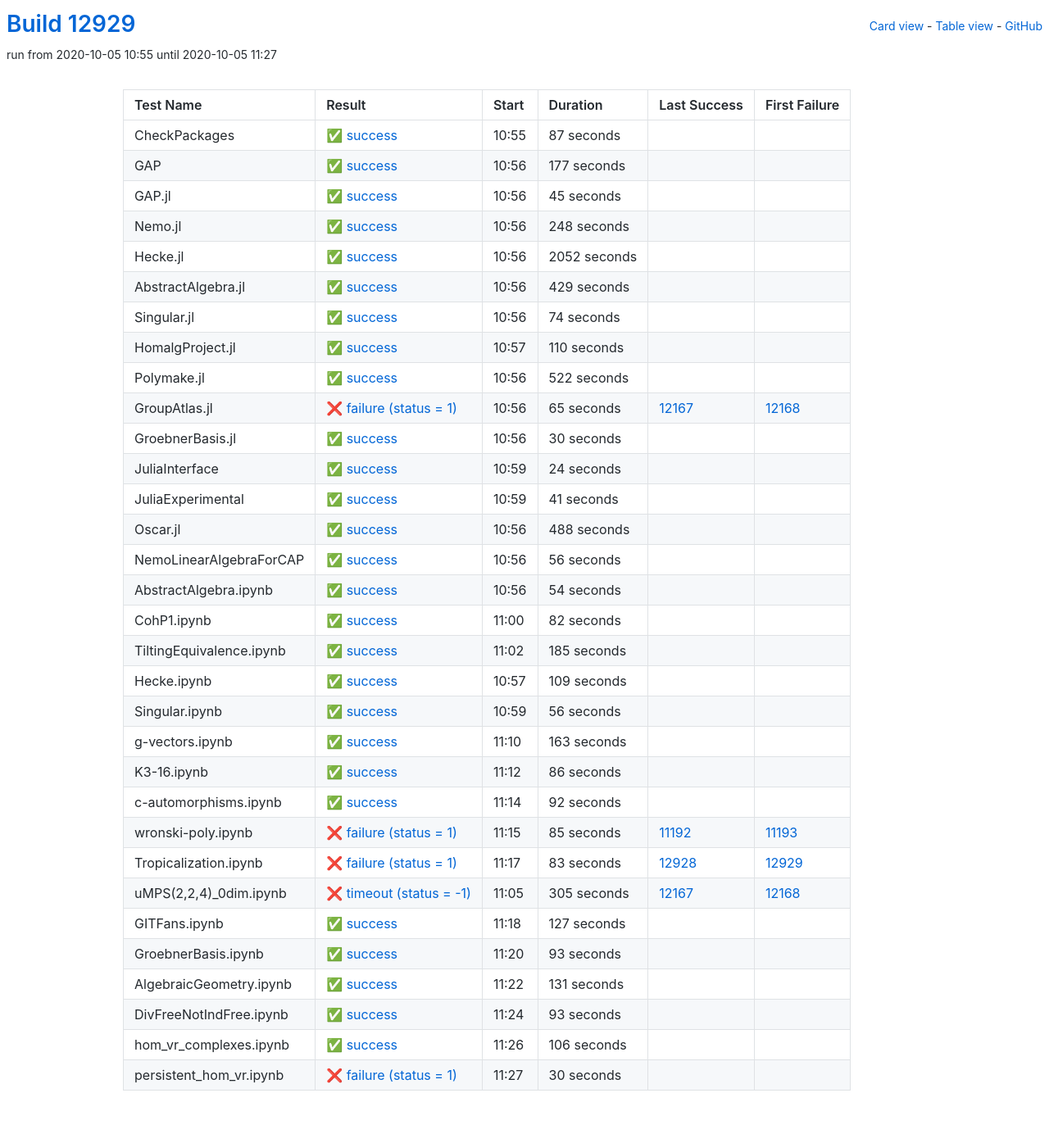
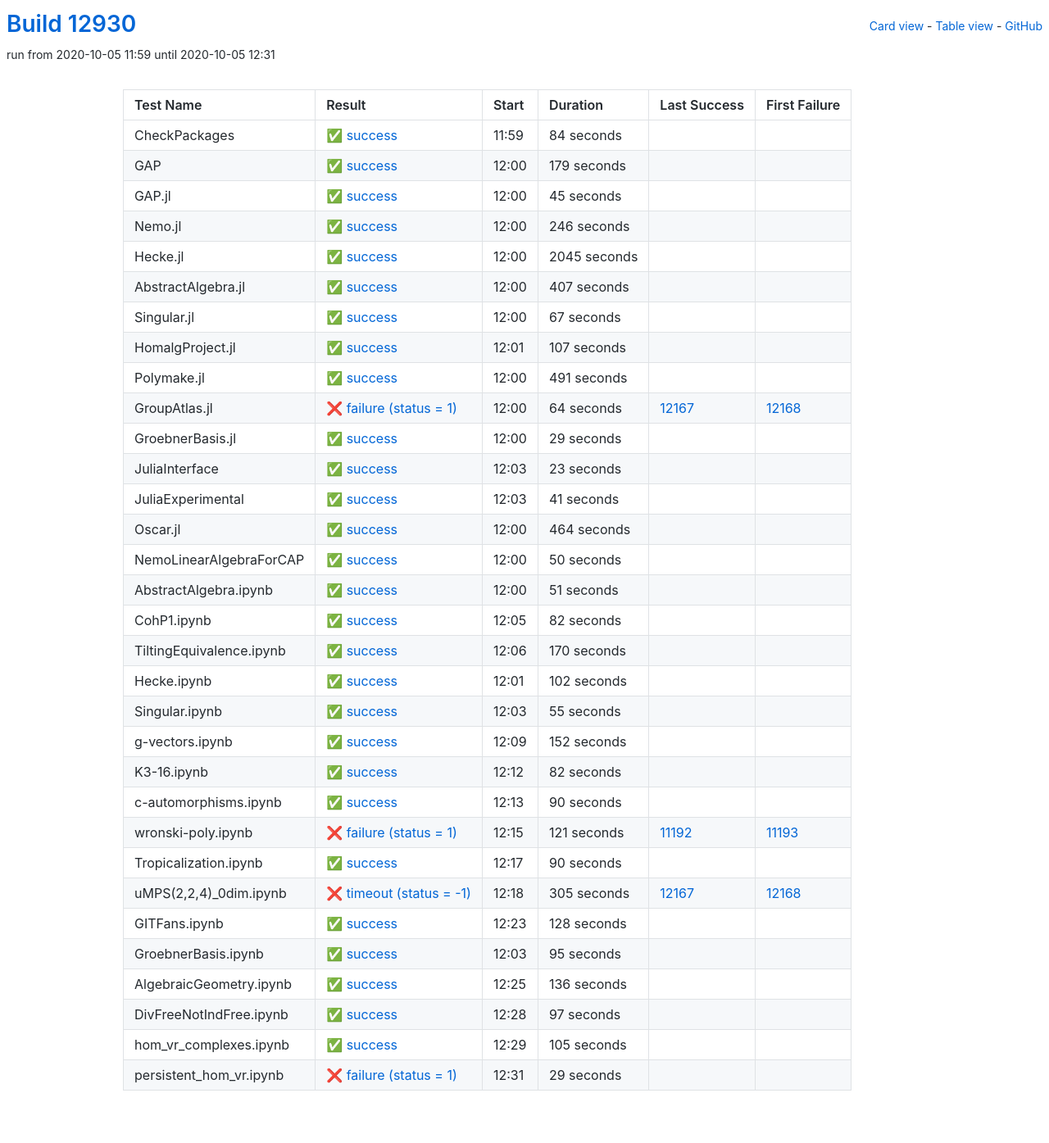
Before and after one commit to oscar-system/oscar-ci-status, a Jekyll site: the page built from table.html, in a window 1280 px wide. Shown: the whole page at 82% size. Built offline with Jekyll 4.4.1, drawn with Linux system fonts in a browser that asks for light colours.

Commit message:
Build #12930

```diff
--- a/_data/ci.yml
+++ b/_data/ci.yml
@@ -1,6 +1,6 @@
 ---
-build: 12929
-build_url: https://oscarci.mathematik.uni-kl.de/job/oscar/12929/
+build: 12930
+build_url: https://oscarci.mathematik.uni-kl.de/job/oscar/12930/
 job: oscar
 organization: oscar-system
 repo: oscar-ci-status
@@ -8,32 +8,32 @@
 tests:
 - name: CheckPackages
   id: checkpackages
-  log: https://oscarci.mathematik.uni-kl.de/job/oscar/12929/artifact/logs/build-12929/CheckPackages.log
-  start: 2020-10-05 10:55
+  log: https://oscarci.mathematik.uni-kl.de/job/oscar/12930/artifact/logs/build-12930/CheckPackages.log
+  start: 2020-10-05 11:59
   success: true
   exitcode: 0
   status: success
-  duration: 87
+  duration: 84
   last_success: false
   last_success_url:
   first_failure: false
   first_failure_url:
 - name: GAP
   id: gap
-  log: https://oscarci.mathematik.uni-kl.de/job/oscar/12929/artifact/logs/build-12929/GAP.log
-  start: 2020-10-05 10:56
+  log: https://oscarci.mathematik.uni-kl.de/job/oscar/12930/artifact/logs/build-12930/GAP.log
+  start: 2020-10-05 12:00
   success: true
   exitcode: 0
   status: success
-  duration: 177
+  duration: 179
   last_success: false
   last_success_url:
   first_failure: false
   first_failure_url:
 - name: GAP.jl
   id: gap-jl
-  log: https://oscarci.mathematik.uni-kl.de/job/oscar/12929/artifact/logs/build-12929/GAP.jl.log
-  start: 2020-10-05 10:56
+  log: https://oscarci.mathematik.uni-kl.de/job/oscar/12930/artifact/logs/build-12930/GAP.jl.log
+  start: 2020-10-05 12:00
   success: true
   exitcode: 0
   status: success
@@ -44,116 +44,116 @@
   first_failure_url:
 - name: Nemo.jl
   id: nemo-jl
-  log: https://oscarci.mathematik.uni-kl.de/job/oscar/12929/artifact/logs/build-12929/Nemo.jl.log
-  start: 2020-10-05 10:56
+  log: https://oscarci.mathematik.uni-kl.de/job/oscar/12930/artifact/logs/build-12930/Nemo.jl.log
+  start: 2020-10-05 12:00
   success: true
   exitcode: 0
   status: success
-  duration: 248
+  duration: 246
   last_success: false
   last_success_url:
   first_failure: false
   first_failure_url:
 - name: Hecke.jl
   id: hecke-jl
-  log: https://oscarci.mathematik.uni-kl.de/job/oscar/12929/artifact/logs/build-12929/Hecke.jl.log
-  start: 2020-10-05 10:56
+  log: https://oscarci.mathematik.uni-kl.de/job/oscar/12930/artifact/logs/build-12930/Hecke.jl.log
+  start: 2020-10-05 12:00
   success: true
   exitcode: 0
   status: success
-  duration: 2052
+  duration: 2045
   last_success: false
   last_success_url:
   first_failure: false
   first_failure_url:
 - name: AbstractAlgebra.jl
   id: abstractalgebra-jl
-  log: https://oscarci.mathematik.uni-kl.de/job/oscar/12929/artifact/logs/build-12929/AbstractAlgebra.jl.log
-  start: 2020-10-05 10:56
+  log: https://oscarci.mathematik.uni-kl.de/job/oscar/12930/artifact/logs/build-12930/AbstractAlgebra.jl.log
+  start: 2020-10-05 12:00
   success: true
   exitcode: 0
   status: success
-  duration: 429
+  duration: 407
   last_success: false
   last_success_url:
   first_failure: false
   first_failure_url:
 - name: Singular.jl
   id: singular-jl
-  log: https://oscarci.mathematik.uni-kl.de/job/oscar/12929/artifact/logs/build-12929/Singular.jl.log
-  start: 2020-10-05 10:56
+  log: https://oscarci.mathematik.uni-kl.de/job/oscar/12930/artifact/logs/build-12930/Singular.jl.log
+  start: 2020-10-05 12:00
   success: true
   exitcode: 0
   status: success
-  duration: 74
+  duration: 67
   last_success: false
   last_success_url:
   first_failure: false
   first_failure_url:
 - name: HomalgProject.jl
   id: homalgproject-jl
-  log: https://oscarci.mathematik.uni-kl.de/job/oscar/12929/artifact/logs/build-12929/HomalgProject.jl.log
-  start: 2020-10-05 10:57
+  log: https://oscarci.mathematik.uni-kl.de/job/oscar/12930/artifact/logs/build-12930/HomalgProject.jl.log
+  start: 2020-10-05 12:01
   success: true
   exitcode: 0
   status: success
-  duration: 110
+  duration: 107
   last_success: false
   last_success_url:
   first_failure: false
   first_failure_url:
 - name: Polymake.jl
   id: polymake-jl
-  log: https://oscarci.mathematik.uni-kl.de/job/oscar/12929/artifact/logs/build-12929/Polymake.jl.log
-  start: 2020-10-05 10:56
+  log: https://oscarci.mathematik.uni-kl.de/job/oscar/12930/artifact/logs/build-12930/Polymake.jl.log
+  start: 2020-10-05 12:00
   success: true
   exitcode: 0
   status: success
-  duration: 522
+  duration: 491
   last_success: false
   last_success_url:
   first_failure: false
   first_failure_url:
 - name: GroupAtlas.jl
   id: groupatlas-jl
-  log: https://oscarci.mathematik.uni-kl.de/job/oscar/12929/artifact/logs/build-12929/GroupAtlas.jl.log
-  start: 2020-10-05 10:56
+  log: https://oscarci.mathematik.uni-kl.de/job/oscar/12930/artifact/logs/build-12930/GroupAtlas.jl.log
+  start: 2020-10-05 12:00
   success: false
   exitcode: 1
   status: failure
-  duration: 65
+  duration: 64
   last_success: 12167
   last_success_url: https://oscarci.mathematik.uni-kl.de/job/oscar/12167/
   first_failure: 12168
   first_failure_url: https://oscarci.mathematik.uni-kl.de/job/oscar/12168/
 - name: GroebnerBasis.jl
   id: groebnerbasis-jl
-  log: https://oscarci.mathematik.uni-kl.de/job/oscar/12929/artifact/logs/build-12929/GroebnerBasis.jl.log
-  start: 2020-10-05 10:56
+  log: https://oscarci.mathematik.uni-kl.de/job/oscar/12930/artifact/logs/build-12930/GroebnerBasis.jl.log
+  start: 2020-10-05 12:00
   success: true
   exitcode: 0
   status: success
-  duration: 30
+  duration: 29
   last_success: false
   last_success_url:
   first_failure: false
   first_failure_url:
 - name: JuliaInterface
   id: juliainterface
-  log: https://oscarci.mathematik.uni-kl.de/job/oscar/12929/artifact/logs/build-12929/JuliaInterface.log
-  start: 2020-10-05 10:59
+  log: https://oscarci.mathematik.uni-kl.de/job/oscar/12930/artifact/logs/build-12930/JuliaInterface.log
+  start: 2020-10-05 12:03
   success: true
   exitcode: 0
   status: success
-  duration: 24
+  duration: 23
   last_success: false
   last_success_url:
   first_failure: false
   first_failure_url:
 - name: JuliaExperimental
   id: juliaexperimental
-  log: https://oscarci.mathematik.uni-kl.de/job/oscar/12929/artifact/logs/build-12929/JuliaExperimental.log
-  start: 2020-10-05 10:59
+  log: https://oscarci.mathematik.uni-kl.de/job/oscar/12930/artifact/logs/build-12930/JuliaExperimental.log
+  start: 2020-10-05 12:03
   success: true
   exitcode: 0
   status: success
@@ -164,44 +164,44 @@
   first_failure_url:
 - name: Oscar.jl
   id: oscar-jl
-  log: https://oscarci.mathematik.uni-kl.de/job/oscar/12929/artifact/logs/build-12929/Oscar.jl.log
-  start: 2020-10-05 10:56
+  log: https://oscarci.mathematik.uni-kl.de/job/oscar/12930/artifact/logs/build-12930/Oscar.jl.log
+  start: 2020-10-05 12:00
   success: true
   exitcode: 0
   status: success
-  duration: 488
+  duration: 464
   last_success: false
   last_success_url:
   first_failure: false
   first_failure_url:
 - name: NemoLinearAlgebraForCAP
   id: nemolinearalgebraforcap
-  log: https://oscarci.mathematik.uni-kl.de/job/oscar/12929/artifact/logs/build-12929/NemoLinearAlgebraForCAP.log
-  start: 2020-10-05 10:56
+  log: https://oscarci.mathematik.uni-kl.de/job/oscar/12930/artifact/logs/build-12930/NemoLinearAlgebraForCAP.log
+  start: 2020-10-05 12:00
   success: true
   exitcode: 0
   status: success
-  duration: 56
+  duration: 50
   last_success: false
   last_success_url:
   first_failure: false
   first_failure_url:
 - name: AbstractAlgebra.ipynb
   id: abstractalgebra-ipynb
-  log: https://oscarci.mathematik.uni-kl.de/job/oscar/12929/artifact/logs/build-12929/AbstractAlgebra.ipynb.log
-  start: 2020-10-05 10:56
+  log: https://oscarci.mathematik.uni-kl.de/job/oscar/12930/artifact/logs/build-12930/AbstractAlgebra.ipynb.log
+  start: 2020-10-05 12:00
   success: true
   exitcode: 0
   status: success
-  duration: 54
+  duration: 51
   last_success: false
   last_success_url:
   first_failure: false
   first_failure_url:
 - name: CohP1.ipynb
   id: cohp1-ipynb
-  log: https://oscarci.mathematik.uni-kl.de/job/oscar/12929/artifact/logs/build-12929/CohP1.ipynb.log
-  start: 2020-10-05 11:00
+  log: https://oscarci.mathematik.uni-kl.de/job/oscar/12930/artifact/logs/build-12930/CohP1.ipynb.log
+  start: 2020-10-05 12:05
   success: true
   exitcode: 0
   status: success
@@ -212,104 +212,104 @@
   first_failure_url:
 - name: TiltingEquivalence.ipynb
   id: tiltingequivalence-ipynb
-  log: https://oscarci.mathematik.uni-kl.de/job/oscar/12929/artifact/logs/build-12929/TiltingEquivalence.ipynb.log
-  start: 2020-10-05 11:02
+  log: https://oscarci.mathematik.uni-kl.de/job/oscar/12930/artifact/logs/build-12930/TiltingEquivalence.ipynb.log
+  start: 2020-10-05 12:06
   success: true
   exitcode: 0
   status: success
-  duration: 185
+  duration: 170
   last_success: false
   last_success_url:
   first_failure: false
   first_failure_url:
 - name: Hecke.ipynb
   id: hecke-ipynb
-  log: https://oscarci.mathematik.uni-kl.de/job/oscar/12929/artifact/logs/build-12929/Hecke.ipynb.log
-  start: 2020-10-05 10:57
+  log: https://oscarci.mathematik.uni-kl.de/job/oscar/12930/artifact/logs/build-12930/Hecke.ipynb.log
+  start: 2020-10-05 12:01
   success: true
   exitcode: 0
   status: success
-  duration: 109
+  duration: 102
   last_success: false
   last_success_url:
   first_failure: false
   first_failure_url:
 - name: Singular.ipynb
   id: singular-ipynb
-  log: https://oscarci.mathematik.uni-kl.de/job/oscar/12929/artifact/logs/build-12929/Singular.ipynb.log
-  start: 2020-10-05 10:59
+  log: https://oscarci.mathematik.uni-kl.de/job/oscar/12930/artifact/logs/build-12930/Singular.ipynb.log
+  start: 2020-10-05 12:03
   success: true
   exitcode: 0
   status: success
-  duration: 56
+  duration: 55
   last_success: false
   last_success_url:
   first_failure: false
   first_failure_url:
 - name: g-vectors.ipynb
   id: g-vectors-ipynb
-  log: https://oscarci.mathematik.uni-kl.de/job/oscar/12929/artifact/logs/build-12929/g-vectors.ipynb.log
-  start: 2020-10-05 11:10
+  log: https://oscarci.mathematik.uni-kl.de/job/oscar/12930/artifact/logs/build-12930/g-vectors.ipynb.log
+  start: 2020-10-05 12:09
   success: true
   exitcode: 0
   status: success
-  duration: 163
+  duration: 152
   last_success: false
   last_success_url:
   first_failure: false
   first_failure_url:
 - name: K3-16.ipynb
   id: k3-16-ipynb
-  log: https://oscarci.mathematik.uni-kl.de/job/oscar/12929/artifact/logs/build-12929/K3-16.ipynb.log
-  start: 2020-10-05 11:12
+  log: https://oscarci.mathematik.uni-kl.de/job/oscar/12930/artifact/logs/build-12930/K3-16.ipynb.log
+  start: 2020-10-05 12:12
   success: true
   exitcode: 0
   status: success
-  duration: 86
+  duration: 82
   last_success: false
   last_success_url:
   first_failure: false
   first_failure_url:
 - name: c-automorphisms.ipynb
   id: c-automorphisms-ipynb
-  log: https://oscarci.mathematik.uni-kl.de/job/oscar/12929/artifact/logs/build-12929/c-automorphisms.ipynb.log
-  start: 2020-10-05 11:14
+  log: https://oscarci.mathematik.uni-kl.de/job/oscar/12930/artifact/logs/build-12930/c-automorphisms.ipynb.log
+  start: 2020-10-05 12:13
   success: true
   exitcode: 0
   status: success
-  duration: 92
+  duration: 90
   last_success: false
   last_success_url:
   first_failure: false
   first_failure_url:
 - name: wronski-poly.ipynb
   id: wronski-poly-ipynb
-  log: https://oscarci.mathematik.uni-kl.de/job/oscar/12929/artifact/logs/build-12929/wronski-poly.ipynb.log
-  start: 2020-10-05 11:15
+  log: https://oscarci.mathematik.uni-kl.de/job/oscar/12930/artifact/logs/build-12930/wronski-poly.ipynb.log
+  start: 2020-10-05 12:15
   success: false
   exitcode: 1
   status: failure
-  duration: 85
+  duration: 121
   last_success: 11192
   last_success_url: https://oscarci.mathematik.uni-kl.de/job/oscar/11192/
   first_failure: 11193
   first_failure_url: https://oscarci.mathematik.uni-kl.de/job/oscar/11193/
 - name: Tropicalization.ipynb
   id: tropicalization-ipynb
-  log: https://oscarci.mathematik.uni-kl.de/job/oscar/12929/artifact/logs/build-12929/Tropicalization.ipynb.log
-  start: 2020-10-05 11:17
-  success: false
-  exitcode: 1
-  status: failure
-  duration: 83
-  last_success: 12928
-  last_success_url: https://oscarci.mathematik.uni-kl.de/job/oscar/12928/
-  first_failure: 12929
-  first_failure_url: https://oscarci.mathematik.uni-kl.de/job/oscar/12929/
+  log: https://oscarci.mathematik.uni-kl.de/job/oscar/12930/artifact/logs/build-12930/Tropicalization.ipynb.log
+  start: 2020-10-05 12:17
+  success: true
+  exitcode: 0
+  status: success
+  duration: 90
+  last_success: false
+  last_success_url:
+  first_failure: false
+  first_failure_url:
 - name: uMPS(2,2,4)_0dim.ipynb
   id: umps-2-2-4-0dim-ipynb
-  log: https://oscarci.mathematik.uni-kl.de/job/oscar/12929/artifact/logs/build-12929/uMPS-2-2-4-_0dim.ipynb.log
-  start: 2020-10-05 11:05
+  log: https://oscarci.mathematik.uni-kl.de/job/oscar/12930/artifact/logs/build-12930/uMPS-2-2-4-_0dim.ipynb.log
+  start: 2020-10-05 12:18
   success: false
   exitcode: -1
   status: timeout
@@ -320,72 +320,72 @@
   first_failure_url: https://oscarci.mathematik.uni-kl.de/job/oscar/12168/
 - name: GITFans.ipynb
   id: gitfans-ipynb
-  log: https://oscarci.mathematik.uni-kl.de/job/oscar/12929/artifact/logs/build-12929/GITFans.ipynb.log
-  start: 2020-10-05 11:18
+  log: https://oscarci.mathematik.uni-kl.de/job/oscar/12930/artifact/logs/build-12930/GITFans.ipynb.log
+  start: 2020-10-05 12:23
   success: true
   exitcode: 0
   status: success
-  duration: 127
+  duration: 128
   last_success: false
   last_success_url:
   first_failure: false
   first_failure_url:
 - name: GroebnerBasis.ipynb
   id: groebnerbasis-ipynb
-  log: https://oscarci.mathematik.uni-kl.de/job/oscar/12929/artifact/logs/build-12929/GroebnerBasis.ipynb.log
-  start: 2020-10-05 11:20
+  log: https://oscarci.mathematik.uni-kl.de/job/oscar/12930/artifact/logs/build-12930/GroebnerBasis.ipynb.log
+  start: 2020-10-05 12:03
   success: true
   exitcode: 0
   status: success
-  duration: 93
+  duration: 95
   last_success: false
   last_success_url:
   first_failure: false
   first_failure_url:
 - name: AlgebraicGeometry.ipynb
   id: algebraicgeometry-ipynb
-  log: https://oscarci.mathematik.uni-kl.de/job/oscar/12929/artifact/logs/build-12929/AlgebraicGeometry.ipynb.log
-  start: 2020-10-05 11:22
+  log: https://oscarci.mathematik.uni-kl.de/job/oscar/12930/artifact/logs/build-12930/AlgebraicGeometry.ipynb.log
+  start: 2020-10-05 12:25
   success: true
   exitcode: 0
   status: success
-  duration: 131
+  duration: 136
   last_success: false
   last_success_url:
   first_failure: false
   first_failure_url:
 - name: DivFreeNotIndFree.ipynb
   id: divfreenotindfree-ipynb
-  log: https://oscarci.mathematik.uni-kl.de/job/oscar/12929/artifact/logs/build-12929/DivFreeNotIndFree.ipynb.log
-  start: 2020-10-05 11:24
+  log: https://oscarci.mathematik.uni-kl.de/job/oscar/12930/artifact/logs/build-12930/DivFreeNotIndFree.ipynb.log
+  start: 2020-10-05 12:28
   success: true
   exitcode: 0
   status: success
-  duration: 93
+  duration: 97
   last_success: false
   last_success_url:
   first_failure: false
   first_failure_url:
 - name: hom_vr_complexes.ipynb
   id: hom-vr-complexes-ipynb
-  log: https://oscarci.mathematik.uni-kl.de/job/oscar/12929/artifact/logs/build-12929/hom_vr_complexes.ipynb.log
-  start: 2020-10-05 11:26
+  log: https://oscarci.mathematik.uni-kl.de/job/oscar/12930/artifact/logs/build-12930/hom_vr_complexes.ipynb.log
+  start: 2020-10-05 12:29
   success: true
   exitcode: 0
   status: success
-  duration: 106
+  duration: 105
   last_success: false
   last_success_url:
   first_failure: false
   first_failure_url:
 - name: persistent_hom_vr.ipynb
   id: persistent-hom-vr-ipynb
-  log: https://oscarci.mathematik.uni-kl.de/job/oscar/12929/artifact/logs/build-12929/persistent_hom_vr.ipynb.log
-  start: 2020-10-05 11:27
+  log: https://oscarci.mathematik.uni-kl.de/job/oscar/12930/artifact/logs/build-12930/persistent_hom_vr.ipynb.log
+  start: 2020-10-05 12:31
   success: false
   exitcode: 1
   status: failure
-  duration: 30
+  duration: 29
   last_success: false
   last_success_url:
   first_failure: false
```
Also changed, not shown: README.md.
